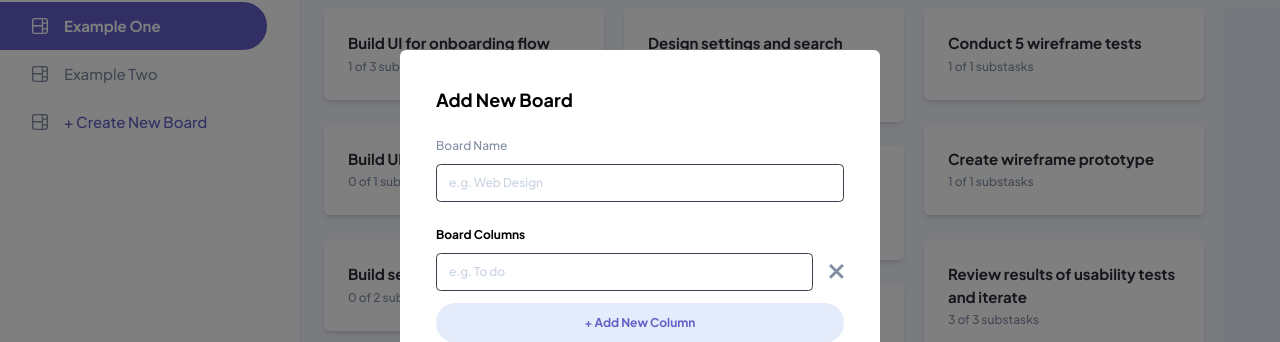
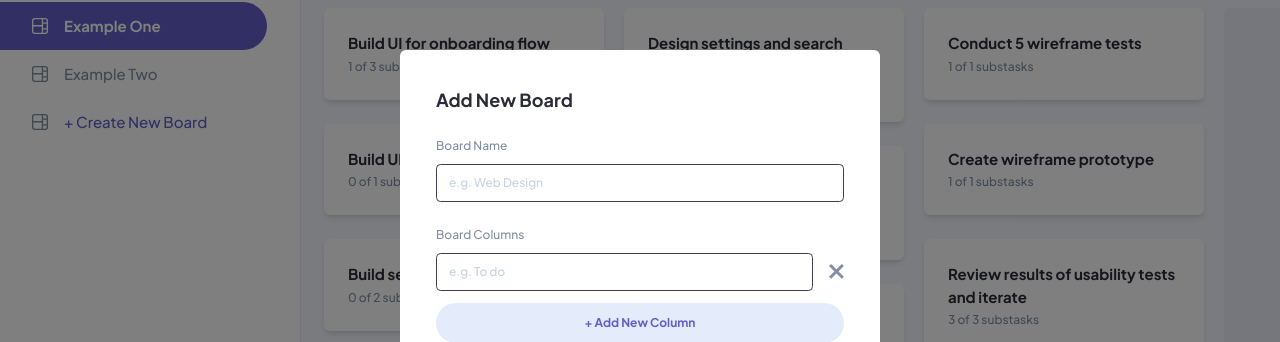
Before and after one commit to yehudz/kanban-task-manager-v2, a Next.js app: page / in a window 1280 px wide. Both pictures are taken after a click on the element "+ Create New Board". Shown: the part 154-496 px from the top of the page. Built offline with nearby package versions, Linux system fonts and the light colour scheme.

Commit message:
style: Multiple fixes
Board form theme mode styles
Input placeholder theme mode toggles
Warning message cancel button bg color toggle

```diff
--- a/components/reusables/BoardForm.tsx
+++ b/components/reusables/BoardForm.tsx
@@ -27,7 +27,7 @@ const BoardForm = ({formTitle, boardName, boardColumns}: BoardFormProps)=> {
   }
   return(
     <form data-testid="add-new-board-form" className={`${styles.container} flex flex-col bg-white dark:bg-grey pt-12 pb-8 px-12 rounded-lg`}>
-      <h2 data-testid="add-new-board-form-title">{formTitle}</h2>
+      <h2 data-testid="add-new-board-form-title" className="text-grey dark:text-white">{formTitle}</h2>
       <span data-testid="add-new-board-form-title-input" className="flex flex-col mb-8 mt-8">
         <Input
           testId="board-title-input"
@@ -38,7 +38,7 @@ const BoardForm = ({formTitle, boardName, boardColumns}: BoardFormProps)=> {
         />
       </span>
       <div data-testid="add-new-board-form-columns-creator" className="flex flex-col">
-        <h4 className="font-bold">Board Columns</h4>
+        <h4 className="text-grey-400 dark:text-white">Board Columns</h4>
         {emptyBoardColumns.map((column: BoardColumn)=> {
           return(
             <div key={column.name} data-tesid="add-new-board-form-column" className="flex flex-row items-center">
--- a/components/reusables/WarningMessage.tsx
+++ b/components/reusables/WarningMessage.tsx
@@ -42,7 +42,7 @@ const WarningMessage = ({title, itemName, type}: WarningMessageProps)=> {
         <button
           data-testid="warning-message-cancel-button"
           type="button"
-          className="py-3 w-full rounded-full bg-white hover:bg-white dark:bg-grey-100 dark:hover:bg-grey-200 text-purple"
+          className="py-3 w-full rounded-full bg-grey-200 hover:bg-grey-100 dark:bg-grey-100 dark:hover:bg-grey-200 text-purple"
         >
             Cancel
           </button>
--- a/components/ui/Input.tsx
+++ b/components/ui/Input.tsx
@@ -19,6 +19,8 @@ const Input = ({placeholder, labelText, name, defaultValue, testId}: InputProps)
           py-3
           focus:border-purple
           outline-none
+          text-grey
+          dark:text-white
           placeholder-grey-300
           dark:placeholder-grey-700
           rounded-md
--- a/components/ui/Textarea.tsx
+++ b/components/ui/Textarea.tsx
@@ -16,6 +16,8 @@ const Textarea = ({placeholder, defaultValue}: TextareaProps)=> {
         mt-3
         focus:border-purple
         outline-none
+        text-grey
+        dark:text-white
         placeholder-grey-300
         dark:placeholder-grey-700
         rounded-md
```
